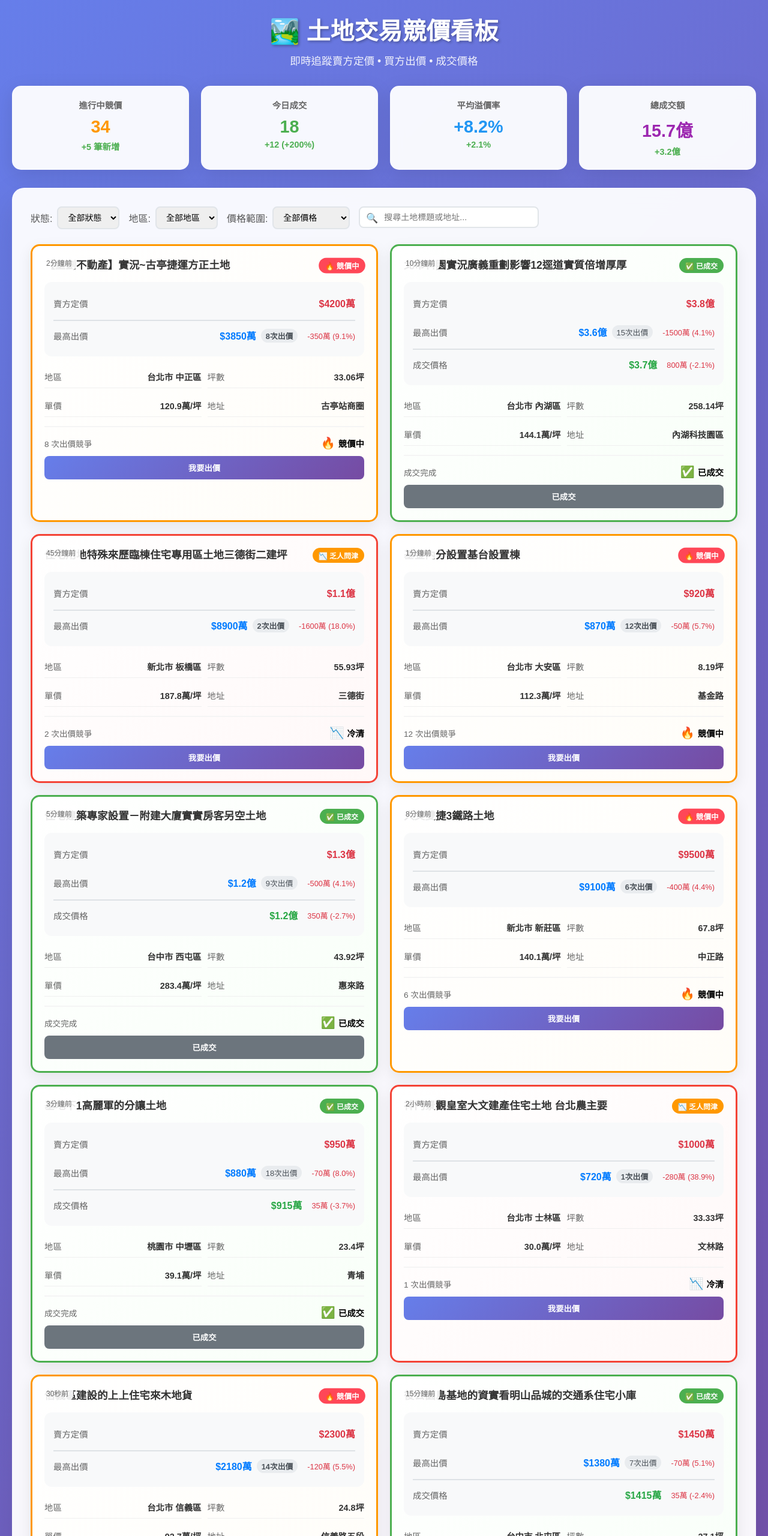
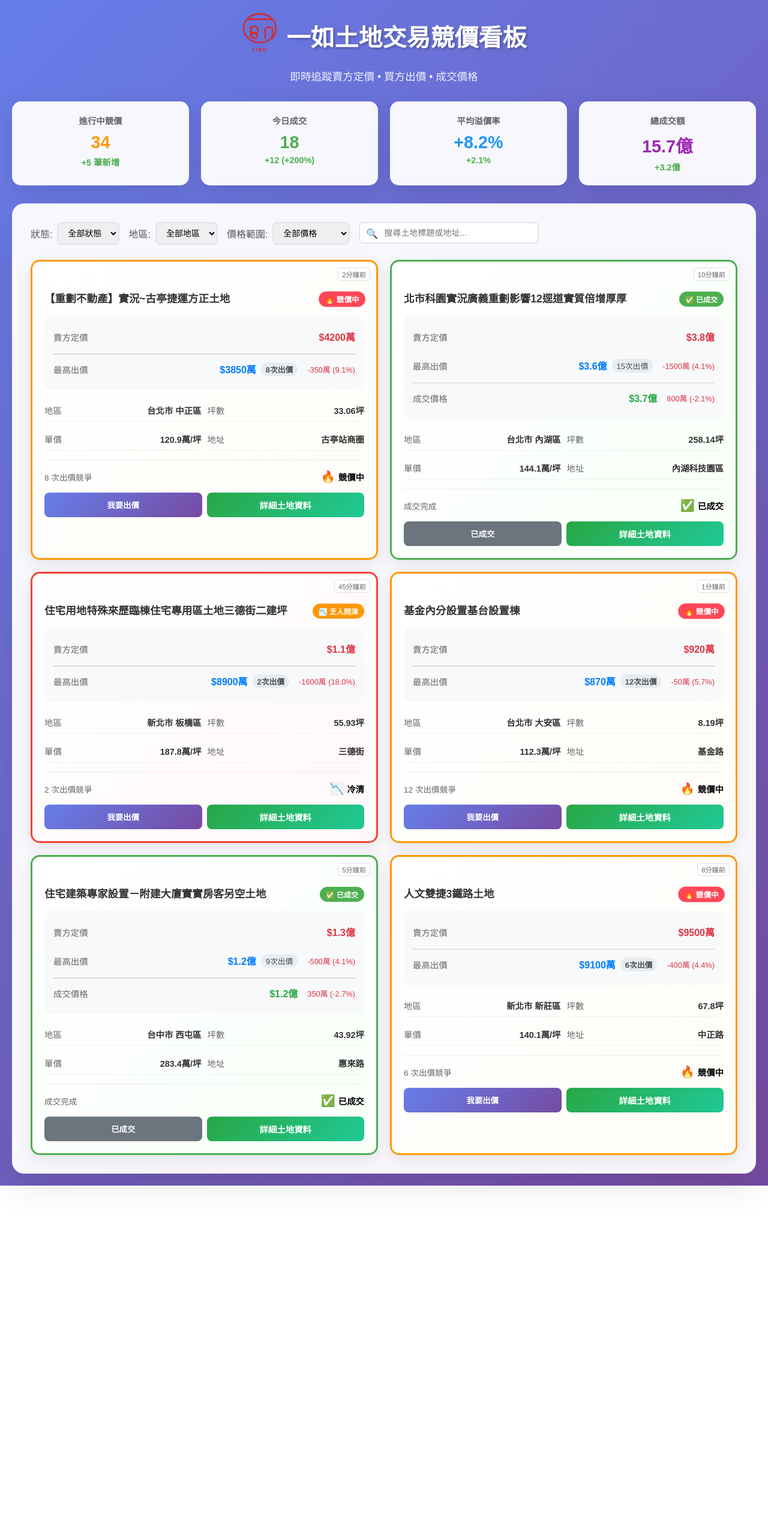
Before and after one commit to AngeWoo/YI, a plain HTML site: page index.html in a window 1280 px wide. Shown: the top 2560 px of the page at 60% size. After the commit the page ends 1976 px from the top, so only its background shows below. Drawn offline with Linux system fonts and the light colour scheme.

Commit message:
Add files via upload

```diff
--- a/index.html
+++ b/index.html
@@ -24,9 +24,21 @@
             margin-bottom: 30px;
         }
 
+        .title-container {
+            display: flex;
+            align-items: center;
+            gap: 15px;
+            justify-content: center;
+            margin-bottom: 15px;
+        }
+
+        .logo-container svg {
+            filter: drop-shadow(0 2px 8px rgba(0,0,0,0.1));
+        }
+
         .header h1 {
             font-size: 2.5rem;
-            margin-bottom: 10px;
+            margin: 0;
             text-shadow: 2px 2px 4px rgba(0,0,0,0.3);
         }
 
@@ -152,6 +164,7 @@
             justify-content: space-between;
             align-items: flex-start;
             margin-bottom: 15px;
+            margin-top: 30px;
         }
 
         .land-title {
@@ -316,17 +329,21 @@
 
         .time-info {
             position: absolute;
-            top: 15px;
-            left: 15px;
-            font-size: 0.75rem;
+            top: 10px;
+            right: 10px;
+            font-size: 0.7rem;
             color: #666;
-            background: rgba(255, 255, 255, 0.9);
-            padding: 4px 8px;
-            border-radius: 8px;
+            background: rgba(255, 255, 255, 0.95);
+            padding: 2px 6px;
+            border-radius: 4px;
+            border: 1px solid #e0e0e0;
+            z-index: 10;
+            max-width: 70px;
+            text-align: center;
         }
 
         .bid-button {
-            width: 100%;
+            flex: 1;
             padding: 10px;
             background: linear-gradient(135deg, #667eea 0%, #764ba2 100%);
             color: white;
@@ -335,7 +352,7 @@
             font-weight: bold;
             cursor: pointer;
             transition: all 0.3s ease;
-            margin-top: 10px;
+            margin-right: 8px;
         }
 
         .bid-button:hover {
@@ -348,6 +365,30 @@
             cursor: not-allowed;
             transform: none;
             box-shadow: none;
+        }
+
+        .detail-button {
+            flex: 1;
+            padding: 10px;
+            background: linear-gradient(135deg, #28a745 0%, #20c997 100%);
+            color: white;
+            border: none;
+            border-radius: 8px;
+            font-weight: bold;
+            cursor: pointer;
+            transition: all 0.3s ease;
+            font-size: 0.9rem;
+        }
+
+        .detail-button:hover {
+            transform: translateY(-2px);
+            box-shadow: 0 5px 15px rgba(40, 167, 69, 0.4);
+        }
+
+        .button-group {
+            display: flex;
+            gap: 0;
+            margin-top: 15px;
         }
 
         @keyframes pulse {
@@ -380,6 +421,11 @@
                 font-size: 2rem;
             }
 
+            .title-container {
+                flex-direction: column;
+                gap: 10px;
+            }
+
             .land-grid {
                 grid-template-columns: 1fr;
             }
@@ -396,7 +442,30 @@
 </head>
 <body>
     <div class="header">
-        <h1>🏞️ 土地交易競價看板</h1>
+        <div class="title-container">
+            <div class="logo-container">
+                <svg width="60" height="75" viewBox="0 0 100 125" fill="none" xmlns="http://www.w3.org/2000/svg">
+                    <!-- 外圓框 -->
+                    <ellipse cx="50" cy="45" rx="45" ry="40" stroke="#DC2626" stroke-width="4" fill="none"/>
+
+                    <!-- 上方橫線 -->
+                    <line x1="15" y1="20" x2="85" y2="20" stroke="#DC2626" stroke-width="4"/>
+
+                    <!-- 左側垂直線和b字母 -->
+                    <line x1="25" y1="40" x2="25" y2="70" stroke="#DC2626" stroke-width="4"/>
+                    <circle cx="35" cy="50" r="10" stroke="#DC2626" stroke-width="4" fill="none"/>
+                    <circle cx="35" cy="65" r="8" stroke="#DC2626" stroke-width="4" fill="none"/>
+
+                    <!-- 右側n字母 -->
+                    <line x1="65" y1="45" x2="65" y2="75" stroke="#DC2626" stroke-width="4"/>
+                    <path d="M 65 45 Q 75 40 85 45 Q 85 50 85 75" stroke="#DC2626" stroke-width="4" fill="none"/>
+
+                    <!-- 底部文字 YIRU -->
+                    <text x="50" y="110" font-family="Arial, sans-serif" font-size="14" font-weight="bold" text-anchor="middle" fill="#DC2626" letter-spacing="3px">YIRU</text>
+                </svg>
+            </div>
+            <h1>一如土地交易競價看板</h1>
+        </div>
         <p>即時追蹤賣方定價 • 買方出價 • 成交價格</p>
     </div>
 
@@ -559,81 +628,6 @@
                 lastUpdate: "8分鐘前",
                 status: "bidding",
                 pricePerPing: "140.1萬/坪"
-            },
-            {
-                id: 7,
-                title: "基地下1高麗軍的分讓土地",
-                region: "桃園市",
-                district: "中壢區",
-                address: "青埔",
-                area: "23.4坪",
-                sellerPrice: 950,
-                buyerPrice: 880,
-                dealPrice: 915,
-                bidCount: 18,
-                lastUpdate: "3分鐘前",
-                status: "sold",
-                pricePerPing: "39.1萬/坪"
-            },
-            {
-                id: 8,
-                title: "神門景觀皇室大文建產住宅土地 台北農主要",
-                region: "台北市",
-                district: "士林區",
-                address: "文林路",
-                area: "33.33坪",
-                sellerPrice: 1000,
-                buyerPrice: 720,
-                dealPrice: null,
-                bidCount: 1,
-                lastUpdate: "2小時前",
-                status: "overpriced",
-                pricePerPing: "30.0萬/坪"
-            },
-            {
-                id: 9,
-                title: "信義區建設的上上住宅來木地貨",
-                region: "台北市",
-                district: "信義區",
-                address: "信義路五段",
-                area: "24.8坪",
-                sellerPrice: 2300,
-                buyerPrice: 2180,
-                dealPrice: null,
-                bidCount: 14,
-                lastUpdate: "30秒前",
-                status: "bidding",
-                pricePerPing: "92.7萬/坪"
-            },
-            {
-                id: 10,
-                title: "後公園島基地的資實看明山品城的交通系住宅小庫",
-                region: "台中市",
-                district: "北屯區",
-                address: "崇德路",
-                area: "27.1坪",
-                sellerPrice: 1450,
-                buyerPrice: 1380,
-                dealPrice: 1415,
-                bidCount: 7,
-                lastUpdate: "15分鐘前",
-                status: "sold",
-                pricePerPing: "52.2萬/坪"
-            },
-            {
-                id: 11,
-                title: "格里愛夏政運園天產開展",
-                region: "高雄市",
-                district: "鼓山區",
-                address: "美術館區",
-                area: "11.8坪",
-                sellerPrice: 1650,
-                buyerPrice: 1580,
-                dealPrice: null,
-                bidCount: 5,
-                lastUpdate: "20分鐘前",
-                status: "bidding",
-                pricePerPing: "139.8萬/坪"
             }
         ];
 
@@ -651,6 +645,73 @@
             const diff = price1 - price2;
             const percent = ((diff / price2) * 100).toFixed(1);
             return { diff, percent };
+        }
+
+        function showDetails(landId) {
+            const land = landData.find(l => l.id === landId);
+            if (land) {
+                const dealInfo = land.dealPrice ?
+                    `成交價格: $${formatPrice(land.dealPrice)}\n` :
+                    `目前競價中\n`;
+
+                const detailInfo = `
+═══════════════════════════════════════
+                詳細土地資料
+═══════════════════════════════════════
+土地標題: ${land.title}
+
+📍 地理位置:
+• 地區: ${land.region} ${land.district}
+• 地址: ${land.address}
+• 坪數: ${land.area}
+• 單價: ${land.pricePerPing}
+
+💰 價格資訊:
+• 賣方定價: $${formatPrice(land.sellerPrice)}
+• 最高出價: $${formatPrice(land.buyerPrice)}
+• ${dealInfo}• 出價次數: ${land.bidCount} 次
+• 最後更新: ${land.lastUpdate}
+
+📈 交易狀態:
+• ${land.status === 'bidding' ? '🔥 競價進行中' :
+    land.status === 'sold' ? '✅ 交易已完成' :
+    '📉 乏人問津'}
+
+🏷️ 土地特色:
+• 位於${land.district}精華地段
+• 交通便利，投資潛力佳
+• 周邊生活機能完善
+═══════════════════════════════════════
+                `;
+
+                alert(detailInfo);
+            }
+        }
+
+        function placeBid(landId) {
+            const land = landData.find(l => l.id === landId);
+            if (land) {
+                const newBid = prompt(`目前最高出價: $${formatPrice(land.buyerPrice)}\n請輸入您的出價 (萬元):`);
+                if (newBid && !isNaN(newBid) && parseInt(newBid) > land.buyerPrice) {
+                    land.buyerPrice = parseInt(newBid);
+                    land.bidCount += 1;
+                    land.lastUpdate = "剛剛";
+
+                    // 模擬可能成交
+                    if (land.buyerPrice >= land.sellerPrice * 0.95) {
+                        const shouldDeal = Math.random() > 0.3;
+                        if (shouldDeal) {
+                            land.dealPrice = Math.round((land.sellerPrice + land.buyerPrice) / 2);
+                            land.status = 'sold';
+                        }
+                    }
+
+                    filterData();
+                    alert('出價成功！');
+                } else if (newBid) {
+                    alert('出價必須高於目前最高出價！');
+                }
+            }
         }
 
         function renderLandCards(data) {
@@ -751,41 +812,18 @@
                         </div>
                     </div>
 
+                    <div class="button-group">
                         ${land.status === 'bidding' ?
                             `<button class="bid-button" onclick="placeBid(${land.id})">我要出價</button>` :
                             land.status === 'overpriced' ?
                             `<button class="bid-button" onclick="placeBid(${land.id})">我要出價</button>` :
                             `<button class="bid-button" disabled>已成交</button>`
                         }
+                        <button class="detail-button" onclick="showDetails(${land.id})">詳細土地資料</button>
+                    </div>
                 `;
                 landGrid.appendChild(card);
             });
-        }
-
-        function placeBid(landId) {
-            const land = landData.find(l => l.id === landId);
-            if (land) {
-                const newBid = prompt(`目前最高出價: $${formatPrice(land.buyerPrice)}\n請輸入您的出價 (萬元):`);
-                if (newBid && !isNaN(newBid) && parseInt(newBid) > land.buyerPrice) {
-                    land.buyerPrice = parseInt(newBid);
-                    land.bidCount += 1;
-                    land.lastUpdate = "剛剛";
-
-                    // 模擬可能成交
-                    if (land.buyerPrice >= land.sellerPrice * 0.95) {
-                        const shouldDeal = Math.random() > 0.3;
-                        if (shouldDeal) {
-                            land.dealPrice = Math.round((land.sellerPrice + land.buyerPrice) / 2);
-                            land.status = 'sold';
-                        }
-                    }
-
-                    filterData();
-                    alert('出價成功！');
-                } else if (newBid) {
-                    alert('出價必須高於目前最高出價！');
-                }
-            }
         }
 
         function filterData() {
```
Lines whose indentation alone changed are shown as unchanged.
